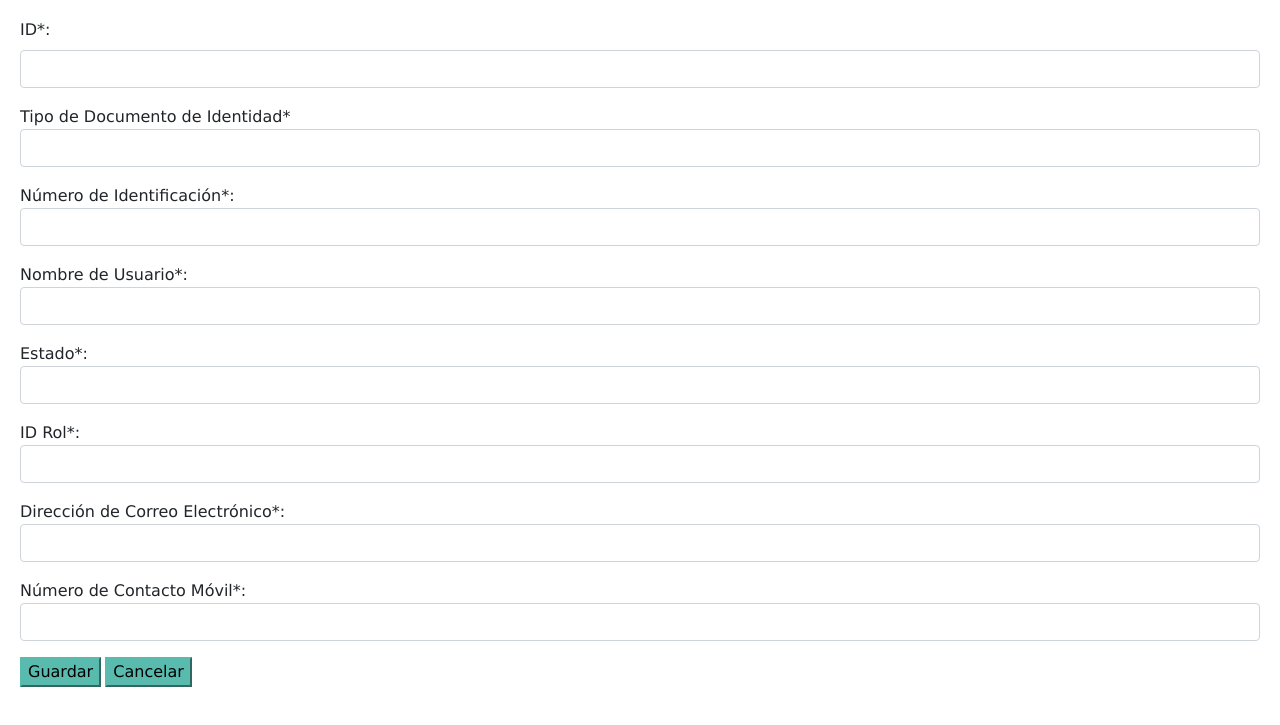
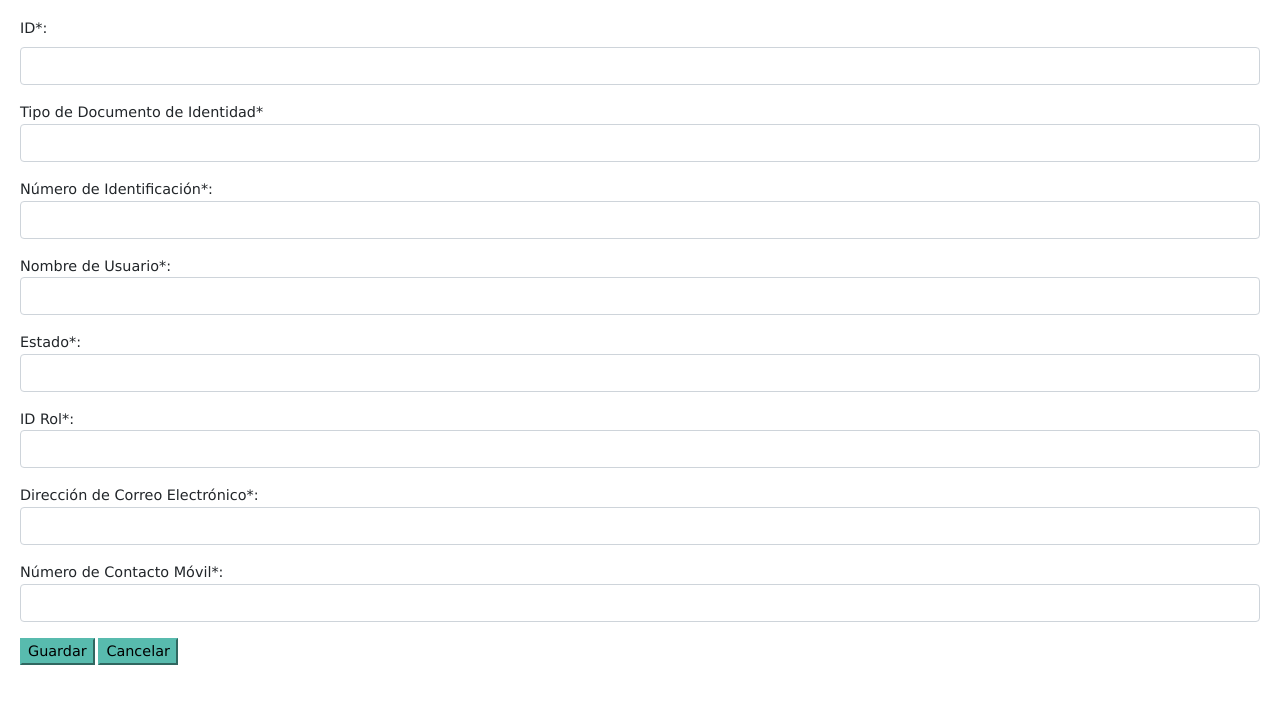
Before and after one commit to btflorezc/misionTIC2022, a plain HTML site: page Proyecto_Sprint_2/modulo_gestion_usuarios/usuarios/editar_usuarios.html in a window 1280 px wide. Shown: the part 57-782 px from the top of the page. Drawn offline with nearby package versions, Linux system fonts and the light colour scheme.

Commit message:
Update editar_usuarios.html
Se actualiza código de .html editar usuarios

```diff
--- a/Proyecto_Sprint_2/modulo_gestion_usuarios/usuarios/editar_usuarios.html
+++ b/Proyecto_Sprint_2/modulo_gestion_usuarios/usuarios/editar_usuarios.html
@@ -1,22 +1,27 @@
 <!DOCTYPE html>
 <html lang="en">
+
 <head>
     <meta charset="UTF-8">
     <meta http-equiv="X-UA-Compatible" content="IE=edge">
     <meta name="viewport" content="width=device-width, initial-scale=1.0">
     <title>Editar - Usuarios</title>
-    <link href="https://cdn.jsdelivr.net/npm/bootstrap@5.1.1/dist/css/bootstrap.min.css" rel="stylesheet" integrity="sha384-F3w7mX95PdgyTmZZMECAngseQB83DfGTowi0iMjiWaeVhAn4FJkqJByhZMI3AhiU" crossorigin="anonymous">
+    <link href="https://cdn.jsdelivr.net/npm/bootstrap@5.1.1/dist/css/bootstrap.min.css" rel="stylesheet"
+        integrity="sha384-F3w7mX95PdgyTmZZMECAngseQB83DfGTowi0iMjiWaeVhAn4FJkqJByhZMI3AhiU" crossorigin="anonymous">
+
     <head>
         <meta charset="UTF-8">
         <meta http-equiv="X-UA-Compatible" content="IE=edge">
         <meta name="viewport" content="width=device-width, initial-scale=1.0">
         <title>Crear - Usuarios</title>
-        <link href="https://cdn.jsdelivr.net/npm/bootstrap@5.1.1/dist/css/bootstrap.min.css" rel="stylesheet" integrity="sha384-F3w7mX95PdgyTmZZMECAngseQB83DfGTowi0iMjiWaeVhAn4FJkqJByhZMI3AhiU" crossorigin="anonymous">
+        <link href="https://cdn.jsdelivr.net/npm/bootstrap@5.1.1/dist/css/bootstrap.min.css" rel="stylesheet"
+            integrity="sha384-F3w7mX95PdgyTmZZMECAngseQB83DfGTowi0iMjiWaeVhAn4FJkqJByhZMI3AhiU" crossorigin="anonymous">
     </head>
 
-    <body>
+<body>
+    <div style="font-size:90%">
         <header>
-            <h4 style="font-family: Verdana; color: #58bbae; margin-top: 25px;" >Editar - Usuario</h4>
+            <h4 style="font-family: Verdana; color: #58bbae; margin-top: 25px">Editar - Usuario</h4>
         </header>
         <form action="#" style="margin:20px">
             <div class="mb-3">
@@ -56,6 +61,7 @@
             <input type="button" style="background-color:#58bbae; font-family: Verdana; border-color: #58bbae;"
                 value="Cancelar" onclick="window.location.href='lista_usuarios.html'">
         </form>
-    </body>
+    </div>
+</body>
 
-    </html>
+</html>
```
